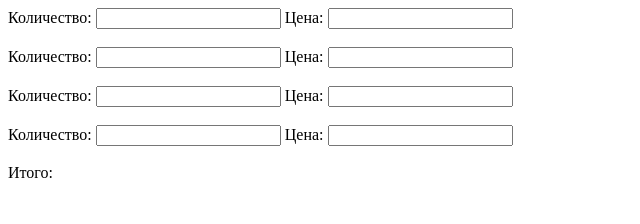
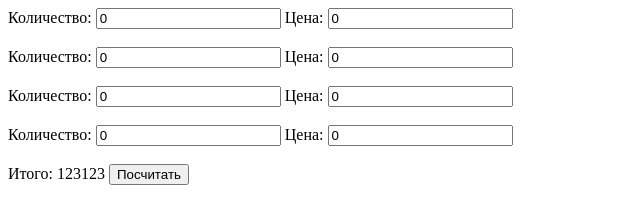
Before and after one commit to chykchas/AO_table_web, a plain HTML site: page index.html in a window 1280 px wide. Shown: the whole page, without its empty margins (0-640 px from the left). Drawn offline with Linux system fonts and the light colour scheme.

Commit message:
Write example

```diff
--- a/index.html
+++ b/index.html
@@ -1,51 +1,50 @@
 <!DOCTYPE html>
 <html lang="en">
+
 <head>
     <meta charset="UTF-8">
     <meta http-equiv="X-UA-Compatible" content="IE=edge">
     <meta name="viewport" content="width=device-width, initial-scale=1.0">
     <title>Калькулятор</title>
+    <script src="script.js" defer></script>
 </head>
+
 <body>
-<div>
-    <div>
+    <div class="item">
         <label for="count1">Количество:</label>
-        <input type="number" id="count1">
+        <input type="number" value="0" id="count1" class="count">
         <label for="price1">Цена:</label>
-        <input type="number" id="price1">
+        <input type="number" value="0" id="price1" class="price">
     </div>
-</div><br>
+    <br>
 
-<div>
-    <div>
+    <div class="item">
         <label for="count2">Количество:</label>
-        <input type="number" id="count2">
+        <input type="number" value="0" id="count2" class="count">
         <label for="price2">Цена:</label>
-        <input type="number" id="price2">
+        <input type="number" value="0" id="price2" class="price">
     </div>
-</div><br>
+    <br>
 
-<div>
-    <div>
+    <div class="item">
         <label for="count3">Количество:</label>
-        <input type="number" id="count3">
+        <input type="number" value="0" id="count3" class="count">
         <label for="price3">Цена:</label>
-        <input type="number" id="price3">
+        <input type="number" value="0" id="price3" class="price">
     </div>
-</div><br>
+    <br>
 
-<div>
-    <div>
+    <div class="item">
         <label for="count4">Количество:</label>
-        <input type="number" id="count4">
+        <input type="number" value="0" id="count4" class="count">
         <label for="price4">Цена:</label>
-        <input type="number" id="price4">
+        <input type="number" value="0" id="price4" class="price">
     </div>
-</div><br>
+    <br>
 
-<div>
-    <label>Итого:</label>
-</div>
+    <span id="result">Итого: 123123</span>
 
+    <button id="count">Посчитать</button>
 </body>
+
 </html>
--- /dev/null
+++ b/script.js
@@ -0,0 +1,25 @@
+const items = document.querySelectorAll(".item");
+const result = document.getElementById("result");
+const countButton = document.getElementById("count");
+
+countButton.addEventListener("click", calculate);
+
+function calculate() {
+  let data = [];
+
+  for (let item of items) {
+    data.push({
+      count: parseInt(item.querySelector(".count").value),
+      price: parseInt(item.querySelector(".price").value),
+    });
+  }
+
+  let sum = 0;
+  for (let item of data) {
+    sum += item.count * item.price;
+  }
+
+  result.textContent = `Итого: ${sum}`;
+}
+
+let a = calculate;
```
